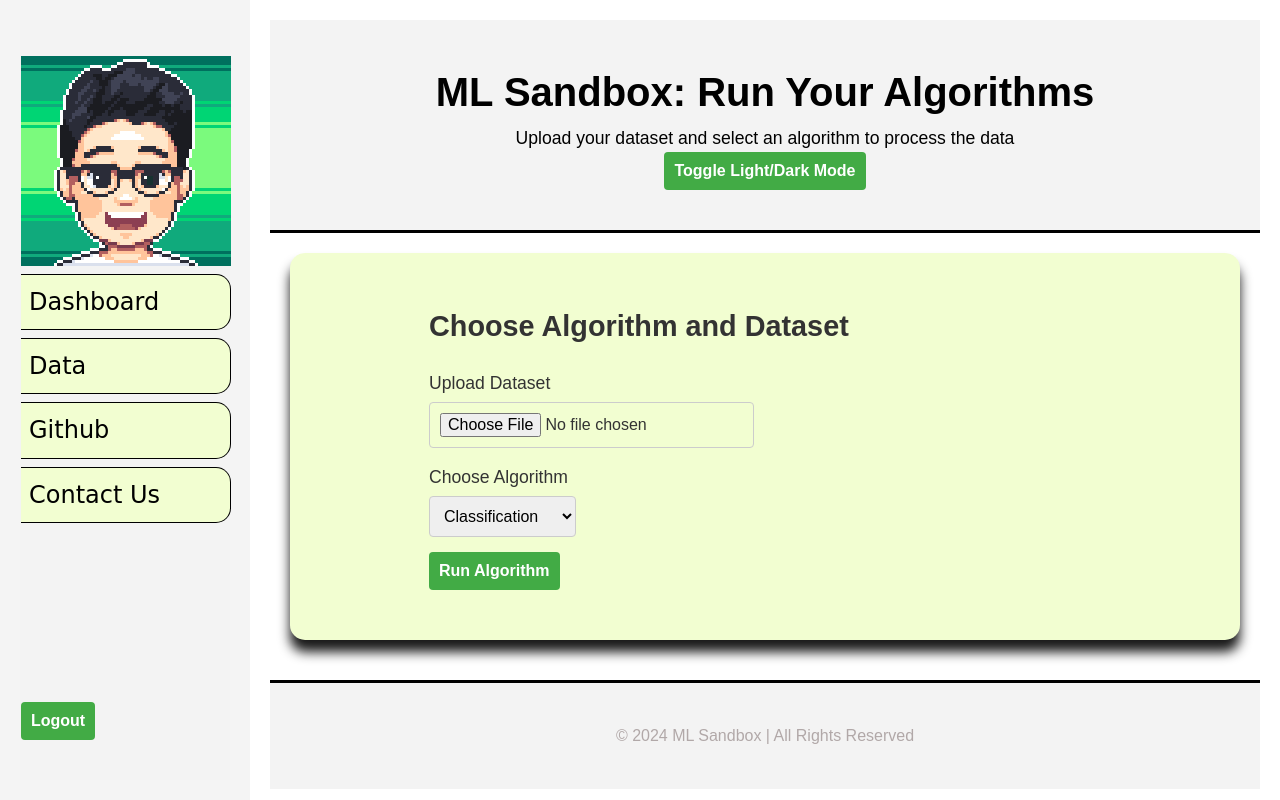
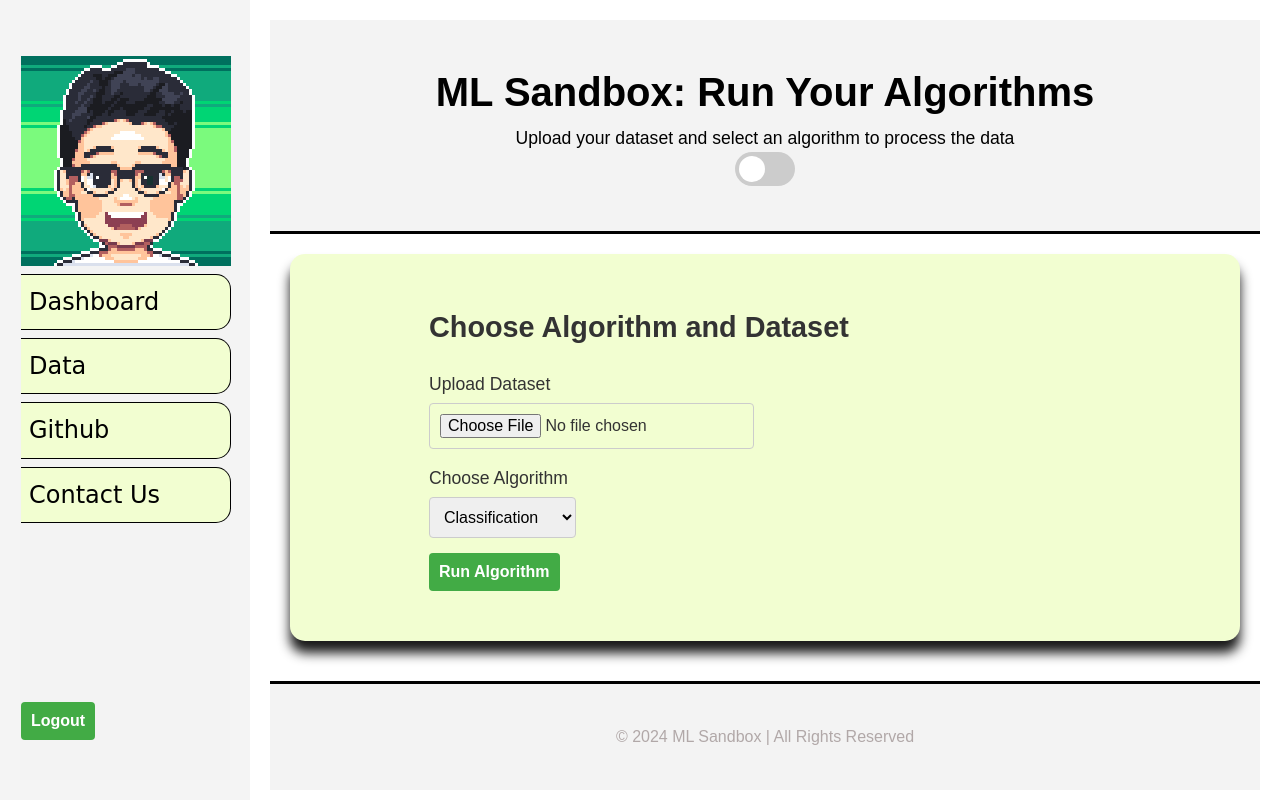
Before and after one commit to Hritikraj8804/ML-Sandbox, a Flask app: page / in a window 1280 px wide. Run offline with Flask 3, Linux system fonts and the light colour scheme.

Commit message:
toggle added

```diff
--- a/frontend/static/css/style.css
+++ b/frontend/static/css/style.css
@@ -106,6 +106,58 @@ header h1 {
 header p {
     font-size: 1.1rem;
 }
+
+.switch {
+    position: relative;
+    display: inline-block;
+    width: 60px;
+    height: 34px;
+  }
+
+  .switch input {
+    opacity: 0;
+    width: 0;
+    height: 0;
+  }
+
+  .slider {
+    position: absolute;
+    cursor: pointer;
+    top: 0;
+    left: 0;
+    right: 0;
+    bottom: 0;
+    background-color: #ccc;
+    transition: .4s;
+  }
+
+  .slider:before {
+    position: absolute;
+    content: "";
+    height: 26px;
+    width: 26px;
+    left: 4px;
+    bottom: 4px;
+    background-color: white;
+    transition: .4s;
+  }
+
+  input:checked + .slider {
+    background-color: #2196F3;
+    background-color: #ABF600;
+  }
+
+  input:checked + .slider:before {
+    transform: translateX(26px);
+  }
+
+  .slider.round {
+    border-radius: 34px;
+  }
+
+  .slider.round:before {
+    border-radius: 50%;
+  }
 
 /* Main Content */
 main {
@@ -219,6 +271,10 @@ footer p {
     color: #f4f4f4;
 }
 
+.dark-mode .page01 {
+    background-color: #272727;
+}
+
 .dark-mode .asid {
     background-color: #272727;
     border-color: #272727;
--- a/frontend/static/js/script.js
+++ b/frontend/static/js/script.js
@@ -18,6 +18,10 @@ function toggleTheme() {
             iframeDocument.body.classList.toggle('dark-mode', theme === 'dark');
         }
     }
+
+    // Update the slider position based on the theme
+    const themeToggle = document.getElementById('themeToggle');
+    themeToggle.checked = theme === 'dark';
 }
 
 document.addEventListener('DOMContentLoaded', function() {
--- a/frontend/templates/index.html
+++ b/frontend/templates/index.html
@@ -42,7 +42,10 @@
         <div class="container">
             <h1>ML Sandbox: Run Your Algorithms</h1>
             <p>Upload your dataset and select an algorithm to process the data</p>
-            <button onclick="toggleTheme()">Toggle Light/Dark Mode</button>
+            <label class="switch">
+                <input type="checkbox" id="themeToggle" onchange="toggleTheme()">
+                <span class="slider round"></span>
+            </label>
         </div>
     </header>
 
```
